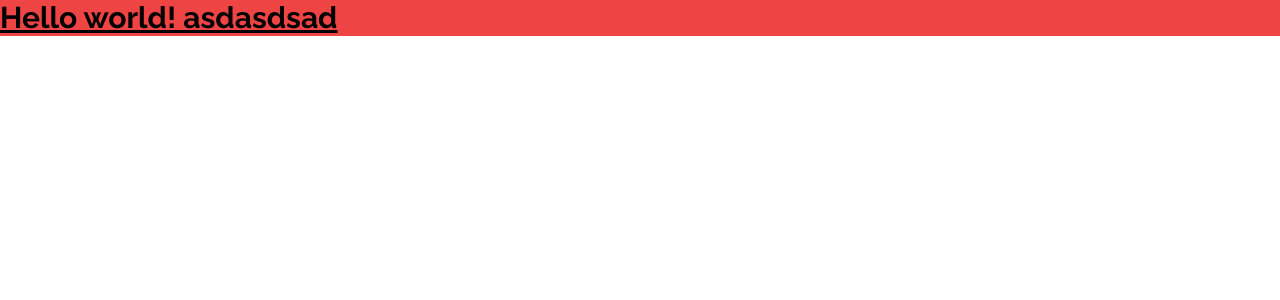
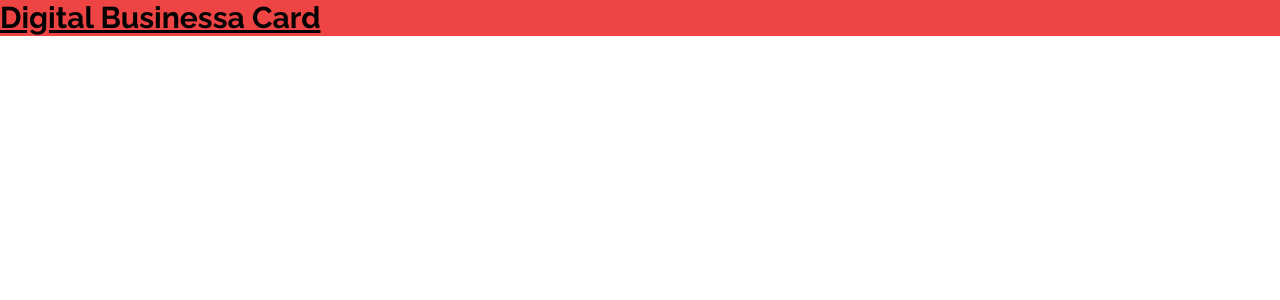
Before and after one commit to eduardojsc18/front-digital-business-card, a Nuxt app: page / in a window 1280 px wide. Shown: the top 300 px of the page. Built offline with nearby package versions, Linux system fonts and the light colour scheme.

Commit message:
⚙️ Configurações
- Adicionado TAILWINDCSS
- Adicionado estrutura de paginas

```diff
--- a/pages/index.vue
+++ b/pages/index.vue
@@ -1,6 +1,6 @@
 <template>
     <h1 class="text-3xl font-bold underline bg-red-500 font-raleway">
-        Hello world! asdasdsad
+        Digital Businessa Card
     </h1>
 </template>
 
```
Also changed, not shown: 1 other file (tests, documents, lock files or other folders).
